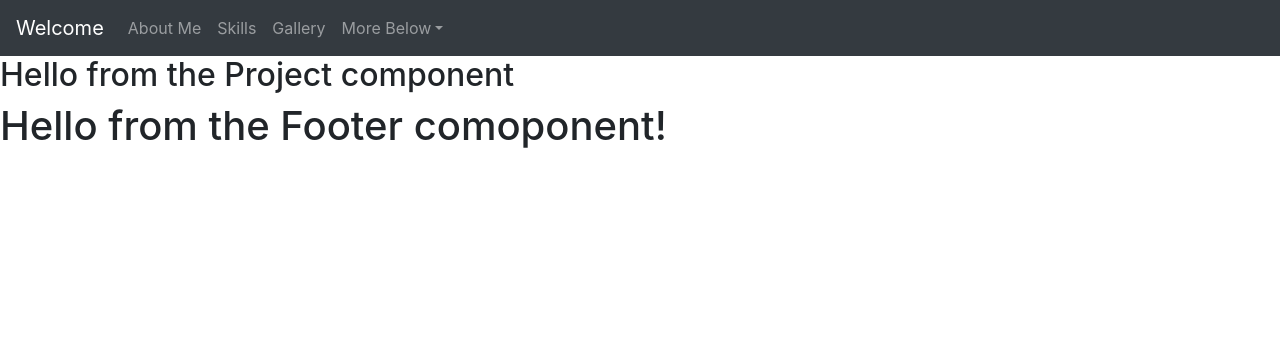
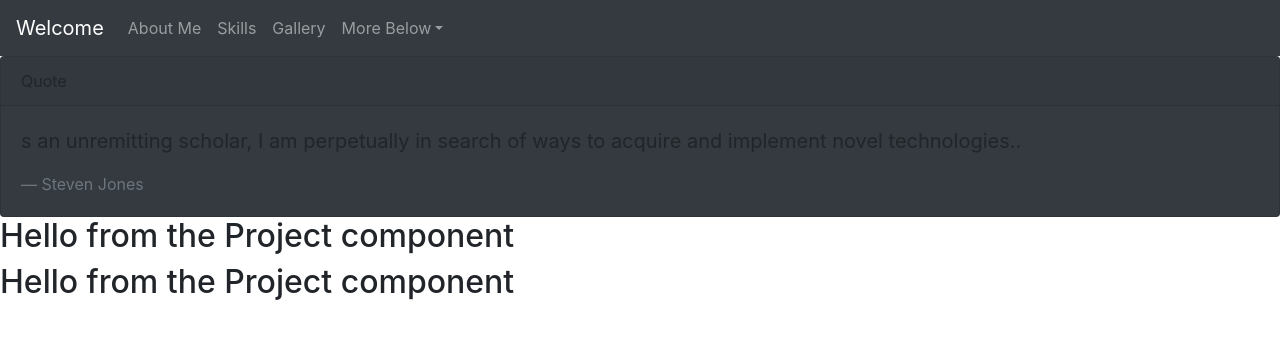
Before and after one commit to StevenSJones/my-react-portfolio, a React (Create React App) app: page / in a window 1280 px wide. Shown: the top 338 px of the page. Built offline with nearby package versions, Linux system fonts and the light colour scheme.

Commit message:
I added a Quote component and made it and the nav dark.

```diff
--- a/src/App.js
+++ b/src/App.js
@@ -3,13 +3,14 @@ import './App.css';
 import Header from "./components/Header";
 import Project from "./components/Project";
 import Footer from "./components/Footer";
-import { Nav, Navbar, NavLink, NavItem, NavDropdown } from "react-bootstrap/";
+import Quote from "./components/Quote"
 
 // use <></> as the new way for declaring fragments. The old way: <React.Fragment></React.Fragment>. Can also place between a <div></div> tag but that creates a new element in the DOM. Use <></>
 function App() {
     return (
     <>
     <Header />
+    <Quote />
     <Project />
     <Footer />
     </>
--- a/src/components/Footer.js
+++ b/src/components/Footer.js
@@ -1,5 +1,5 @@
 import React from "react";
 
-export default function Footer() {
-    return <h1>Hello from the Footer comoponent!</h1>
+export default function Footer(props) {
+    return <h2>Hello from the Project component</h2>
 }
--- /dev/null
+++ b/src/components/Quote.js
@@ -0,0 +1,24 @@
+import React from "react";
+import Card from "react-bootstrap/Card";
+
+export default function Quote() {
+  return (
+    <>
+      <Card sticky="bottom" collapseOnSelect expand="lg" bg="dark" variant="info">
+        <Card.Header>Quote</Card.Header>
+        <Card.Body>
+          <blockquote className="blockquote mb-0">
+            <p>
+              {" "}
+              s an unremitting scholar, I am perpetually in search of ways to
+              acquire and implement novel technologies..{" "}
+            </p>
+            <footer className="blockquote-footer">
+              Steven Jones <cite title="Source Title"></cite>
+            </footer>
+          </blockquote>
+        </Card.Body>
+      </Card>
+    </>
+  );
+}
```
